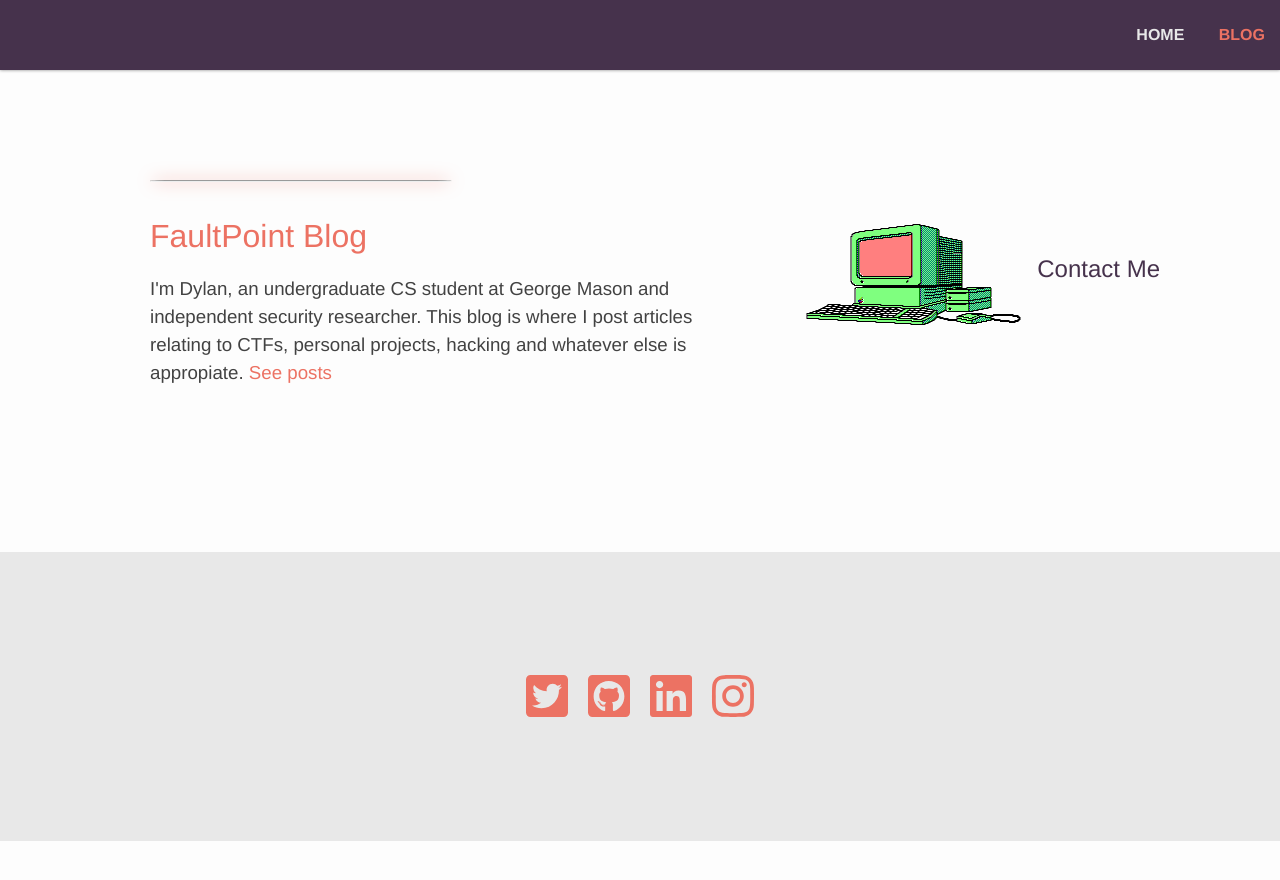
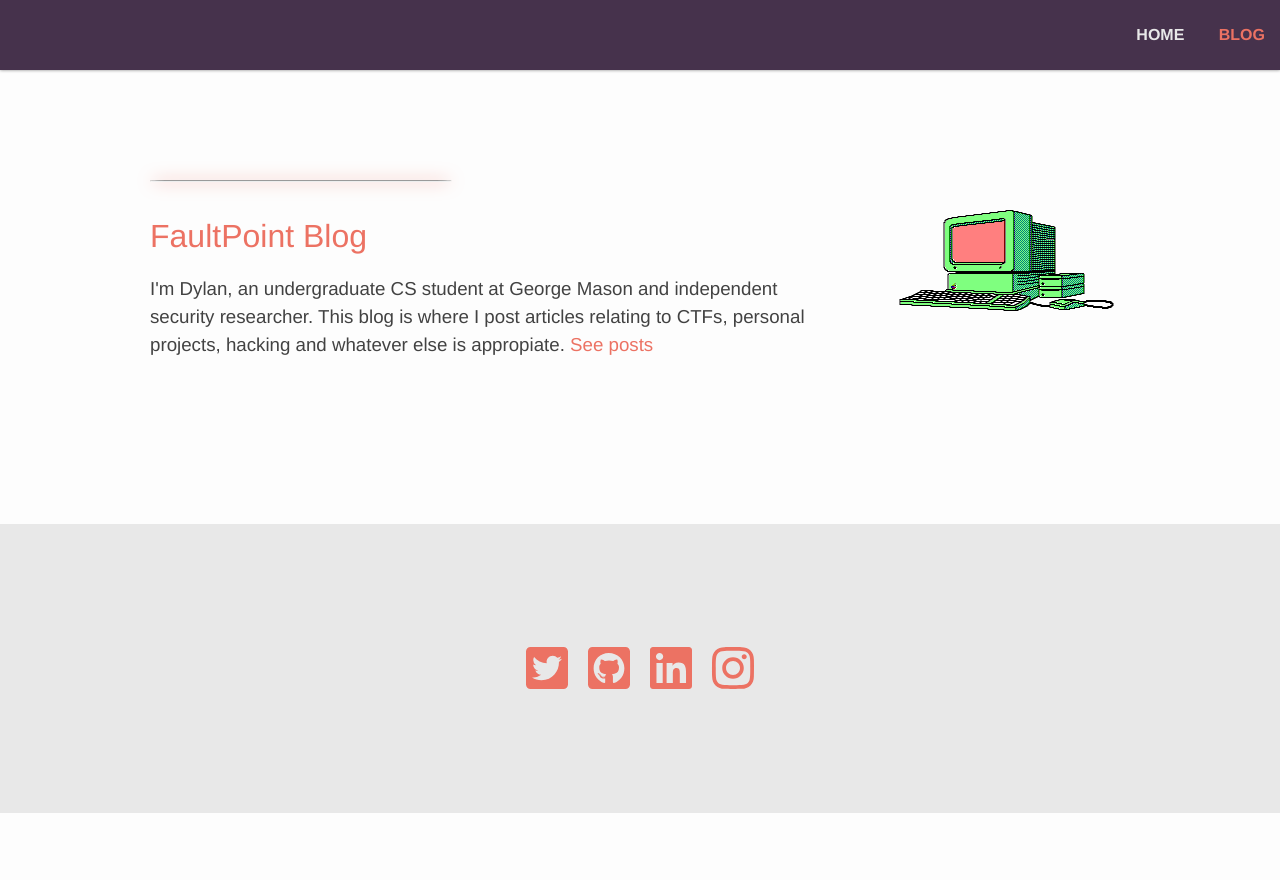
Before and after one commit to elbee-cyber/old.elbee-cyber.github.io, a Jekyll site: the page built from index.md, in a window 1280 px wide. Shown: the top 880 px of the page. Built offline with Jekyll 4.4.1, drawn with Linux system fonts in a browser that asks for light colours; a script that is not in the unit is left out.

Commit message:
Update home.html

```diff
--- a/_layouts/home.html
+++ b/_layouts/home.html
@@ -17,9 +17,6 @@ layout: default
         <img src="{{ site.jekyll-theme-experiment.about.avatar }}" alt="avatar">
     </div>
   {% endif %}
-  <br><br><br>
-  <h2>Contact Me</h2>
-{% include contact.html %}
 </div>
 
 {% include portfolio.html %}
```
